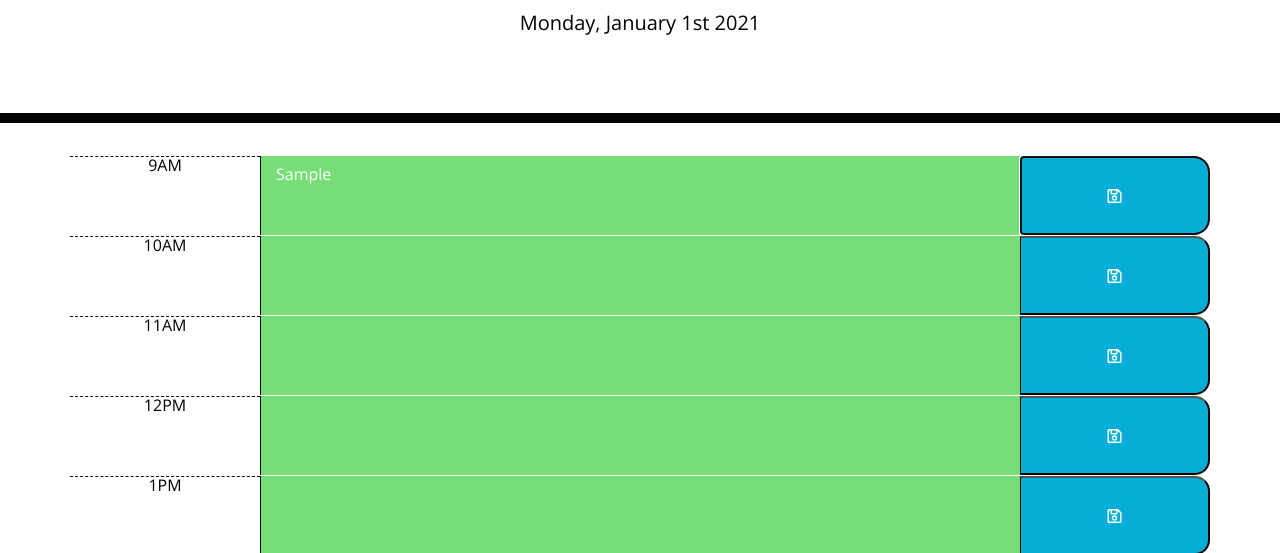
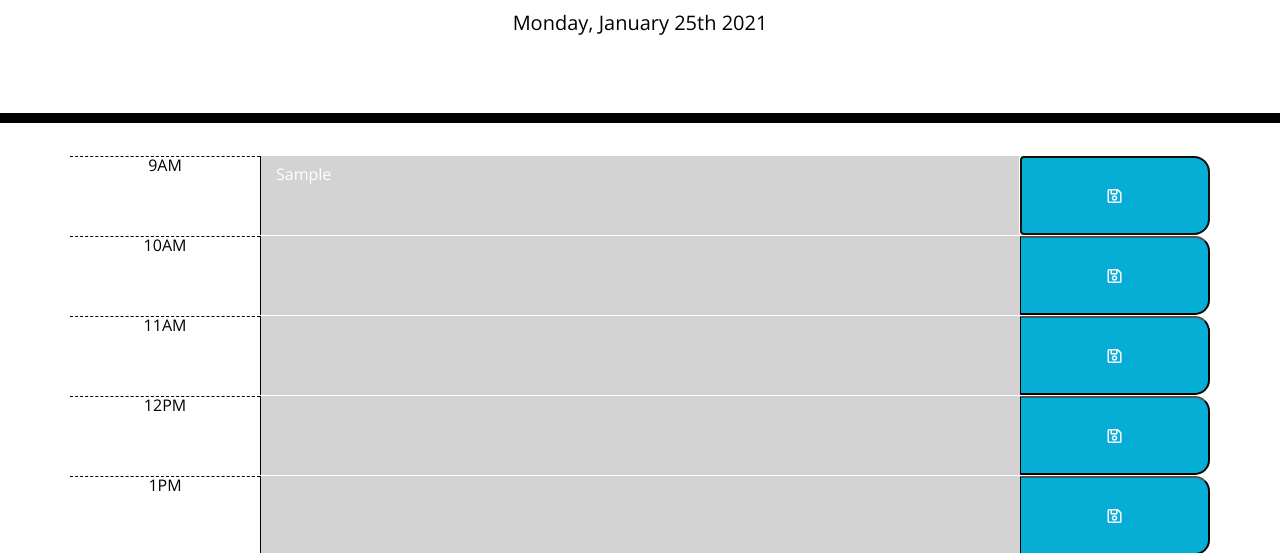
Before and after one commit to KannaVairavan/Work-Day-Scheduler, a plain HTML site: page index.html in a window 1280 px wide. Both pictures are taken after typing "Sample" into the empty fields and a click on the button 1115 px from the left and 376 px from the top of the page. Shown: the part 181-734 px from the top of the page. Drawn offline with nearby package versions, Linux system fonts and the light colour scheme.

Commit message:
Update save button

```diff
--- a/index.html
+++ b/index.html
@@ -47,16 +47,16 @@
 
           const m = moment();
           // display current day
-          console.log(m.format("dddd, MMMM do YYYY"));
-          var currentDate=m.format("dddd, MMMM do YYYY");
+          console.log(m.format("dddd, MMM Do YYYY"));
+          var currentDate=m.format("dddd, MMMM Do YYYY");
           $("#currentDay").text(currentDate);
 
           // create time block element for standard business hours
 
-          let arrTime= ["10AM", "11AM", "12PM", "1PM", "2PM", "3PM", "4PM", "5PM"];
+          let arrTime= ["9AM", "10AM", "11AM", "12PM", "1PM", "2PM", "3PM", "4PM", "5PM"];
             // add attr
 
-            for (var i=0; i<arrTime.length; i++){
+            for (var i=1; i<arrTime.length; i++){
                 var TimeBlockEL= $("#9AM").clone();
                 TimeBlockEL.attr("id", arrTime[i]);
                 TimeBlockEL.children(".row");
@@ -69,16 +69,19 @@
 
 
             // Check time block
+
             var hourDayTime=moment().format("hA");
             console.log (hourDayTime);
             var timeBlockAllEL = $(".time-block");
+            console.log("time block", timeBlockAllEL.length);
             for (var i=0; i < timeBlockAllEL.length; i++){
               var timeBlockId=timeBlockAllEL.attr("id");
+              console.log("time block id", timeBlockId);
               var timeBlockArea=timeBlockAllEL.children(".row").children("textarea");
                   if (timeBlockId === hourDayTime){
                     timeBlockArea.addClass("present");
 
-                  }else if(moment(timeBlockId, "hA").isBefor){
+                  }else if(moment(timeBlockId, "hA").isBefore){
                     timeBlockArea.addClass("past");
 
                   }else if(moment(timeBlockId, "hA").isAfter){
@@ -112,28 +115,32 @@
 
               event.preventDefault();
               var me = event.currentTarget;
-              // console.log($(this).siblings("p").text);
 
-              // console.log($(this).prev("textarea").text);
-              var time =$(this).prop("value");
-              console.log(time);
-              var inputtext=$(this).prev('.description').val();
-              console.log(inputtext);
+              // var time =$(this).prop("value");
+              // console.log(time);
+              // var inputtext=$(this).prev('.description').val();
+              // console.log(inputtext);
+              // scheduleDataObj(time,inputtext);
+              clearLocalStorage();
+
+              var timeBlockAllEL = $(".time-block");
+                for (var i=0; i<arrTime.length; i++){
+                var time =arrTime[i];
+                var timeArrid="#"+arrTime[i];
+                console.log(timeArrid);
+                var inputtext=$(timeArrid).children(".row").children("textarea").val();
+                scheduleDataObj(time,inputtext);
+              }
+              localStorage.setItem('dayScheduler', JSON.stringify(scheduleArray));
 
 
-
-              scheduleDataObj(time,inputtext);
-              alert("I have clicked");
-
-              // var time = $( 'p', this ).children.text;
-              // create JSON object
-
-              // save to local storage
-
-              // localStorage.setItem("dayScheduler",jSON.stringfy());
             });
 
             // function to clear local storage index
+            function clearLocalStorage(){
+              scheduleArray=[];
+              localStorage.setItem('dayScheduler', JSON.stringify(scheduleArray))
+            }
             // save to local storage
             function scheduleDataObj(time,inputtext){
               var scheduleData = {
@@ -142,7 +149,7 @@
               };
               scheduleArray.push(scheduleData);
               console.log(scheduleArray);
-              localStorage.setItem('dayScheduler', JSON.stringify(scheduleArray));
+
 
             }
 
```
